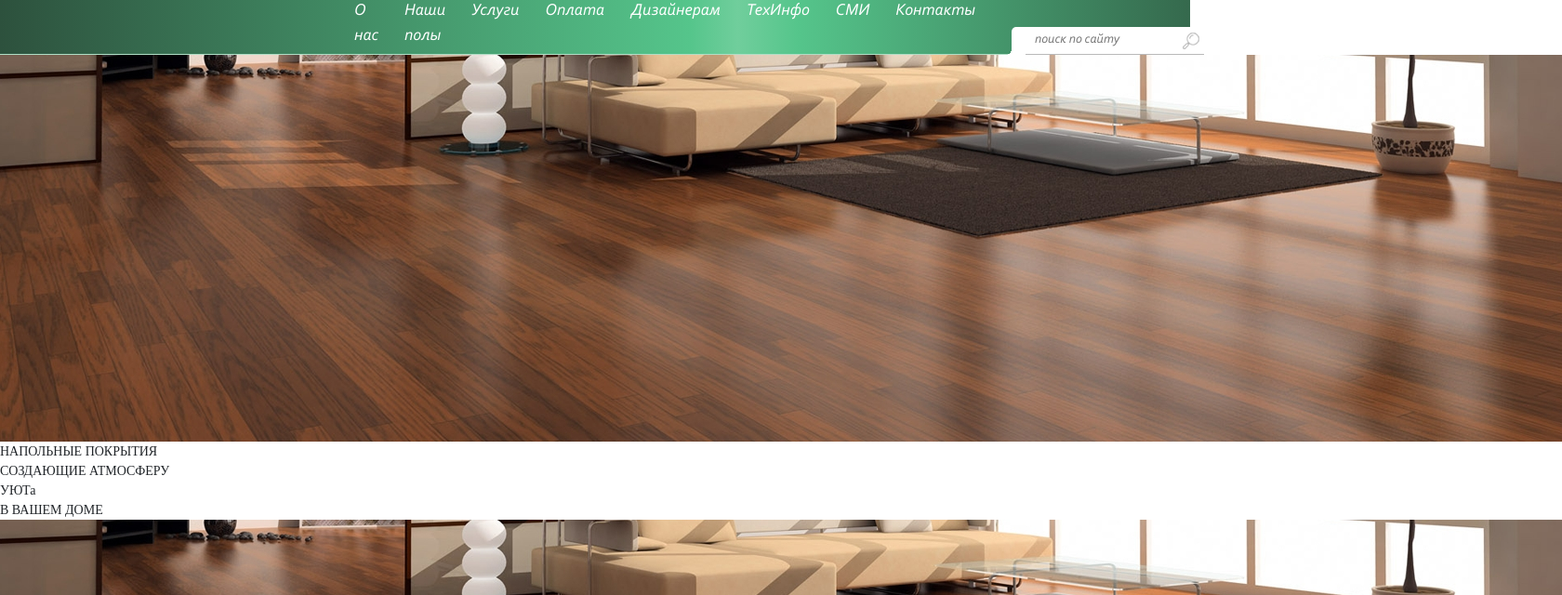
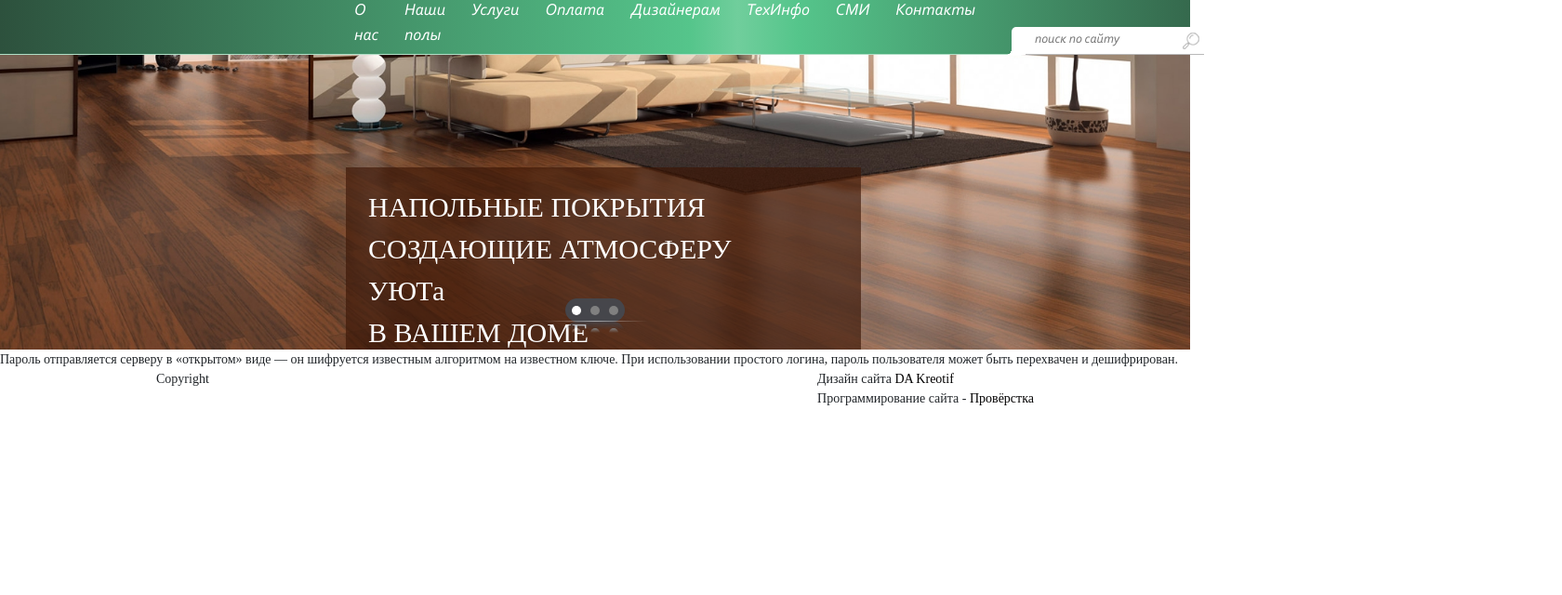
Before and after one commit to x404/polvinil, a website: page app/homepage.html in a window 1280 px wide. Shown: the part 88-728 px from the top of the page at 93% size, 1680 px wide, since content can reach past the window. Drawn offline with Linux system fonts and the light colour scheme; a web font is replaced by a local one.

Commit message:
Добавлен slick слайдер на главной

```diff
--- a/app/homepage.html
+++ b/app/homepage.html
@@ -133,6 +133,7 @@
 	<div class="homeslider" id="homeslider">
 		<div>
 			<img src="images/homeslider/homeslider-1.jpg" alt="" class="img-responsive" />
+			<div class="container">
 				<div class="text">
 					НАПОЛЬНЫЕ ПОКРЫТИЯ <br>
 					СОЗДАЮЩИЕ АТМОСФЕРУ <br>
@@ -140,13 +141,27 @@
 					В ВАШЕМ ДОМЕ
 				</div>
 			</div>
+		</div>
 		<div>
 			<img src="images/homeslider/homeslider-1.jpg" alt="" class="img-responsive" />
+			<div class="container">
 				<div class="text">
 					НАПОЛЬНЫЕ ПОКРЫТИЯ <br>
 					СОЗДАЮЩИЕ АТМОСФЕРУ <br>
 					УЮТа <br>
 					В ВАШЕМ ДОМЕ
+				</div>
+			</div>
+		</div>
+		<div>
+			<img src="images/homeslider/homeslider-1.jpg" alt="" class="img-responsive" />
+			<div class="container">
+				<div class="text">
+					НАПОЛЬНЫЕ ПОКРЫТИЯ <br>
+					СОЗДАЮЩИЕ АТМОСФЕРУ <br>
+					УЮТа <br>
+					В ВАШЕМ ДОМЕ
+				</div>
 			</div>
 		</div>
 	</div>
--- a/app/template/js/engine.js
+++ b/app/template/js/engine.js
@@ -1,4 +1,14 @@
 $(document).ready(function(){
+
+	$('#homeslider').slick({
+		slidesToShow: 1,
+		slidesToScroll: 1,
+		adaptiveHeight: true,
+		appendArrows: false,
+		dots: true,
+		autoplay: false,
+		autoplaySpeed: 5000
+	})
 
 
 	// mobile-menu
--- a/app/template/scss/_homepage.scss
+++ b/app/template/scss/_homepage.scss
@@ -0,0 +1,87 @@
+.homeslider{
+	font-size: 3rem;
+	color: $color2;
+	.slick-slide{
+		position: relative;
+	}
+	.container{
+		position: absolute;
+		left: 0;
+		top: 0;
+		transform: translateX(25%);
+		margin-left: -8px;
+		height: 100%;
+	}
+	.text{
+		left: 0;
+		margin-left: 14rem;
+		padding: 2rem 14rem 2rem 2.4rem;
+		position: absolute;
+		top: 0;
+		transform: translateY(55%);
+		background: rgba(61, 22, 6, .65);
+	}
+
+	.slick-dots{
+		background: rgba(67, 74, 84, .85);
+		height: 25px;
+		display: flex;
+		align-items: center;
+		border-radius: 25px;
+		justify-content: center;
+		padding: 0 2px;
+		position: absolute;
+		bottom: 30px;
+		left: 50%;
+		transform: translateX(-50%);
+		&:before{
+			@extend .before;
+			height: 25px;
+			border-radius: 25px;
+			bottom: -25px;
+			width: 100%;
+			background: linear-gradient(to bottom, rgba(67, 74, 84, .7), rgba(0,0,0,0) 35% );
+
+		}
+		&:after{
+			@extend .before;
+			background: linear-gradient(to right, rgba(255,255,255,0), #fff 50%, rgba(255,255,255,0) 100%);
+			bottom: 0;
+			height: 1px;
+			left: -25px;
+			opacity: .5;
+			width: calc(100% + 50px);
+		}
+		li{
+			margin: 0 5px;
+			button{
+				background: #808080;
+				border-radius: 50%;
+				border: none;
+				display: block;
+				height: 10px;
+				overflow: hidden;
+				font-size: 0;
+				padding: 0;
+				width: 10px;
+				&:after{
+					@extend .before;
+					background: linear-gradient(to bottom, #808080, rgba(0,0,0,0) 50% );
+					width: 10px;
+					height: 10px;
+					border-radius: 50%;
+					bottom: -17px;
+				}
+			}
+
+			&.slick-active{
+				button{
+					background: #fff;
+					&:after{
+						background: linear-gradient(to bottom, rgba(255,255,255,.5), rgba(0,0,0,0) 50% );
+					}
+				}
+			}
+		}
+	}
+}
--- a/app/template/scss/_slick.scss
+++ b/app/template/scss/_slick.scss
@@ -68,6 +68,7 @@
     }
     img {
         display: block;
+        width: 100%;
     }
     &.slick-loading img {
         display: none;
```
Also changed, not shown: app/template/css/styles.css, app/template/css/styles.min.css. Lines whose indentation alone changed are shown as unchanged.
